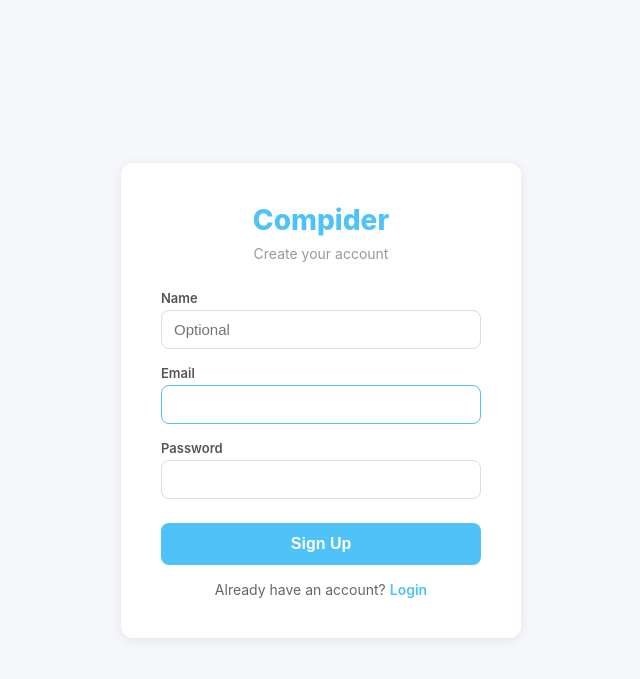
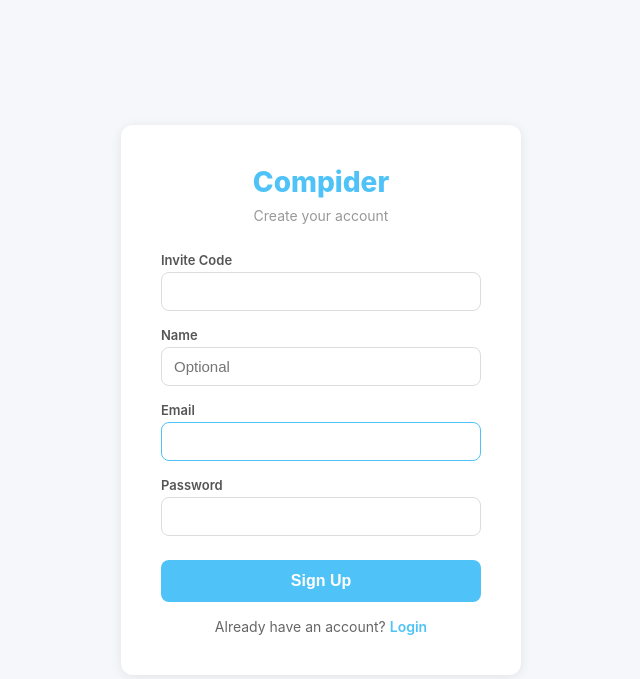
Before and after one commit to wacode4/compider, a FastAPI app: page /register in a window 1280 px wide. Shown: the top 679 px of the page, without its empty margins (319-959 px from the left). Run offline with FastAPI, Linux system fonts and the light colour scheme.

Commit message:
feat: require invite code for registration
Adds COMPIDER_INVITE_CODE env var to gate signups. When set, users must
provide a matching code to register. Empty/unset disables the check.

Co-Authored-By: Claude Opus 4.6 <noreply@anthropic.com>

```diff
--- a/app/templates/register.html
+++ b/app/templates/register.html
@@ -30,6 +30,10 @@
         <div class="subtitle">Create your account</div>
         <form id="registerForm">
             <div class="form-group">
+                <label>Invite Code</label>
+                <input type="text" id="invite_code" required>
+            </div>
+            <div class="form-group">
                 <label>Name</label>
                 <input type="text" id="name" placeholder="Optional">
             </div>
@@ -58,6 +62,7 @@
                 method: 'POST',
                 headers: {'Content-Type': 'application/json'},
                 body: JSON.stringify({
+                    invite_code: document.getElementById('invite_code').value,
                     name: document.getElementById('name').value || null,
                     email: document.getElementById('email').value,
                     password: document.getElementById('password').value
--- a/docker-compose.yml
+++ b/docker-compose.yml
@@ -10,3 +10,4 @@ services:
     environment:
       - COMPIDER_DB=/app/data/compider.db
       - COMPIDER_SECRET=${COMPIDER_SECRET:-change-this-secret-in-production}
+      - COMPIDER_INVITE_CODE=${COMPIDER_INVITE_CODE:-}
```
Also changed, not shown: app/routes.py (+7 -0 lines), 1 other file.
